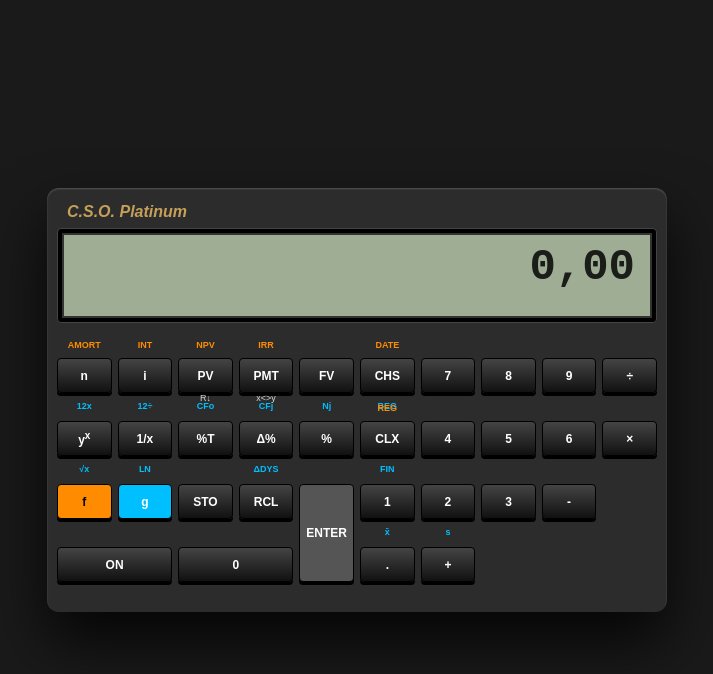
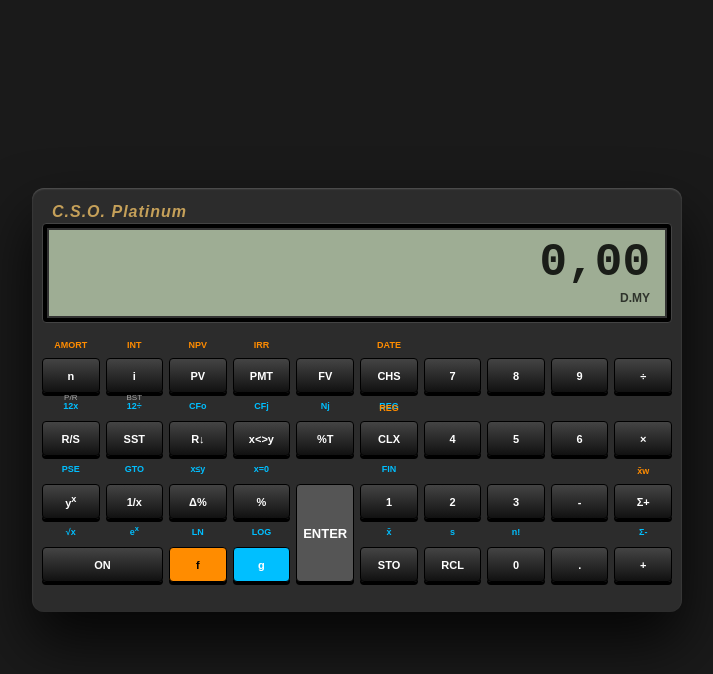
Before and after one commit to poshcayene-del/minha-hp12c, a plain HTML site: page index.html in a window 1280 px wide. Both pictures are taken after a click on the button "PV". Shown: the whole page, without its empty margins (283-996 px from the left). Drawn offline with Linux system fonts and the light colour scheme.

Commit message:
Update index.html

```diff
--- a/index.html
+++ b/index.html
@@ -3,8 +3,7 @@
 <head>
     <meta charset="UTF-8">
     <meta name="viewport" content="width=device-width, initial-scale=1.0, maximum-scale=1.0, user-scalable=no">
-    <link rel="manifest" href="manifest.json">
-    <title>HP 12c Platinum - C.S.O. Final</title>
+    <title>HP 12c Platinum - C.S.O. Ultimate Edition</title>
     <style>
         :root {
             --bg: #1a1a1a; --case: #2c2c2c; --gold: #c5a059; --lcd-bg: #9ead94;
@@ -15,7 +14,7 @@
         body { background: var(--bg); display: flex; justify-content: center; align-items: center; min-height: 100vh; margin: 0; font-family: Arial, sans-serif; overflow: hidden; }
 
         .hp12c {
-            background: var(--case); width: 96vw; max-width: 620px;
+            background: var(--case); width: 96vw; max-width: 650px;
             padding: 55px 15px 45px 15px; border-radius: 12px;
             box-shadow: 0 30px 60px rgba(0,0,0,0.8), inset 0 1px 2px rgba(255,255,255,0.2);
             position: relative; box-sizing: border-box;
@@ -23,40 +22,42 @@
 
         .signature {
             position: absolute; top: 15px; left: 20px;
-            color: var(--gold); font-size: 16px; font-weight: bold; font-style: italic;
+            color: var(--gold); font-size: 16px; font-weight: bold; font-style: italic; letter-spacing: 1px;
         }
 
+        /* VISOR COM INDICADORES NO LOCAL CORRETO */
         .lcd-frame { background: #000; padding: 4px; border-radius: 4px; margin-bottom: 35px; border: 1px solid #444; }
         .lcd {
-            background: var(--lcd-bg); height: 85px; display: flex; flex-direction: column;
+            background: var(--lcd-bg); height: 90px; display: flex; flex-direction: column;
             justify-content: space-between; padding: 10px 15px; border: 2px solid #333; box-sizing: border-box;
         }
-        #main-display { font-size: 44px; color: var(--lcd-text); font-weight: bold; text-align: right; font-family: 'Courier New', monospace; line-height: 1; }
-        #status-bar { display: flex; justify-content: space-between; font-size: 12px; font-weight: bold; color: rgba(0,0,0,0.7); height: 15px; }
+        #main-display { font-size: 46px; color: var(--lcd-text); font-weight: bold; text-align: right; font-family: 'Courier New', monospace; line-height: 1; }
+        #status-bar { display: flex; justify-content: space-between; font-size: 12px; font-weight: bold; color: rgba(0,0,0,0.7); height: 15px; width: 100%; }
+        .ind-group { display: flex; gap: 10px; }
 
         /* GRID DE 10 COLUNAS */
-        .keypad { display: grid; grid-template-columns: repeat(10, 1fr); gap: 32px 8px; }
-
+        .keypad { display: grid; grid-template-columns: repeat(10, 1fr); gap: 34px 8px; }
         .btn-container { position: relative; display: flex; flex-direction: column; align-items: center; }
 
         .btn {
-            width: 100%; height: 40px; border-radius: 4px; color: var(--btn-text);
-            font-size: 12px; font-weight: bold; background: var(--btn-black);
+            width: 100%; height: 42px; border-radius: 4px; color: var(--btn-text);
+            font-size: 11px; font-weight: bold; background: var(--btn-black);
             border: 1px solid #000; cursor: pointer; position: relative;
-            box-shadow: 0 3px 0 #000; outline: none;
+            box-shadow: 0 3px 0 #000; outline: none; transition: all 0.05s;
         }
-        .btn:active { transform: translateY(2px); box-shadow: 0 1px 0 #000; }
+        .btn:active { transform: translateY(2px); box-shadow: 0 1px 0 #000; background: #222; }
 
+        /* ETIQUETAS */
         .label-f { position: absolute; top: -18px; color: var(--btn-orange); font-size: 9px; font-weight: bold; white-space: nowrap; pointer-events: none; }
         .label-g { position: absolute; bottom: -18px; color: var(--btn-blue); font-size: 9px; font-weight: bold; white-space: nowrap; pointer-events: none; }
-        .label-white { position: absolute; top: -28px; color: #fff; font-size: 9px; opacity: 0.8; white-space: nowrap; pointer-events: none; }
+        .label-w { position: absolute; top: -28px; color: #fff; font-size: 8px; opacity: 0.6; white-space: nowrap; pointer-events: none; }
 
         .btn-f { background: var(--btn-orange) !important; color: #000 !important; }
         .btn-g { background: var(--btn-blue) !important; color: #fff !important; }
-        .btn-enter { grid-row: span 2; height: 112px !important; background: #555; margin-bottom: -72px; z-index: 10; }
+        .btn-enter { grid-row: span 2; height: 118px !important; background: #555; margin-bottom: -76px; z-index: 10; font-size: 13px; }
 
         @media (orientation: landscape) {
-            .hp12c { padding: 40px 10px 30px 10px; }
+            .hp12c { padding: 35px 10px 30px 10px; }
             .keypad { gap: 28px 6px; }
             .btn { height: 35px; }
             .btn-enter { height: 98px !important; }
@@ -71,9 +72,14 @@
         <div class="lcd">
             <div id="main-display">0,00</div>
             <div id="status-bar">
-                <span id="ind-f"></span>
-                <span id="ind-g"></span>
-                <span id="ind-begin"></span>
+                <div class="ind-group">
+                    <span id="ind-f"></span>
+                    <span id="ind-g"></span>
+                </div>
+                <div class="ind-group">
+                    <span id="ind-begin"></span>
+                    <span id="ind-dmy"></span>
+                </div>
             </div>
         </div>
     </div>
@@ -90,67 +96,128 @@
         <div class="btn-container"><button class="btn" onclick="pressNum(9)">9</button></div>
         <div class="btn-container"><button class="btn" onclick="execOp('/')">÷</button></div>
 
-        <div class="btn-container"><button class="btn" onclick="execOp('pow')">y<sup>x</sup></button><span class="label-g">√x</span></div>
-        <div class="btn-container"><button class="btn" onclick="execOp('1/x')">1/x</button><span class="label-g">LN</span></div>
-        <div class="btn-container"><span class="label-white">R↓</span><button class="btn" onclick="execOp('%T')">%T</button></div>
-        <div class="btn-container"><span class="label-white">x<>y</span><button class="btn" onclick="handleDelta()">Δ%</button><span class="label-g">ΔDYS</span></div>
-        <div class="btn-container"><button class="btn" onclick="execOp('%')">%</button></div>
+        <div class="btn-container"><span class="label-w">P/R</span><button class="btn" onclick="notImpl()">R/S</button><span class="label-g">PSE</span></div>
+        <div class="btn-container"><span class="label-w">BST</span><button class="btn" onclick="notImpl()">SST</button><span class="label-g">GTO</span></div>
+        <div class="btn-container"><button class="btn" onclick="rollStack()">R↓</button><span class="label-g">x≤y</span></div>
+        <div class="btn-container"><button class="btn" onclick="swapXY()">x<>y</button><span class="label-g">x=0</span></div>
+        <div class="btn-container"><button class="btn" onclick="execOp('%T')">%T</button></div>
         <div class="btn-container"><span class="label-f">REG</span><button class="btn" onclick="handleClear()">CLX</button><span class="label-g">FIN</span></div>
         <div class="btn-container"><button class="btn" onclick="pressNum(4)">4</button></div>
         <div class="btn-container"><button class="btn" onclick="pressNum(5)">5</button></div>
         <div class="btn-container"><button class="btn" onclick="pressNum(6)">6</button></div>
         <div class="btn-container"><button class="btn" onclick="execOp('*')">×</button></div>
 
-        <div class="btn-container"><button class="btn btn-f" onclick="setPrefix('f')">f</button></div>
-        <div class="btn-container"><button class="btn btn-g" onclick="setPrefix('g')">g</button></div>
-        <div class="btn-container"><button class="btn" onclick="setPrefix('sto')">STO</button></div>
-        <div class="btn-container"><button class="btn" onclick="setPrefix('rcl')">RCL</button></div>
+        <div class="btn-container"><button class="btn" onclick="execOp('pow')">y<sup>x</sup></button><span class="label-g">√x</span></div>
+        <div class="btn-container"><button class="btn" onclick="execOp('1/x')">1/x</button><span class="label-g">e<sup>x</sup></span></div>
+        <div class="btn-container"><button class="btn" onclick="handleDelta()">Δ%</button><span class="label-g">LN</span></div>
+        <div class="btn-container"><button class="btn" onclick="execOp('%')">%</button><span class="label-g">LOG</span></div>
         <div class="btn-container"><button class="btn btn-enter" onclick="pressEnter()">ENTER</button></div>
         <div class="btn-container"><button class="btn" onclick="pressNum(1)">1</button><span class="label-g">x̄</span></div>
         <div class="btn-container"><button class="btn" onclick="pressNum(2)">2</button><span class="label-g">s</span></div>
-        <div class="btn-container"><button class="btn" onclick="pressNum(3)">3</button></div>
+        <div class="btn-container"><button class="btn" onclick="pressNum(3)">3</button><span class="label-g">n!</span></div>
         <div class="btn-container"><button class="btn" onclick="execOp('-')">-</button></div>
-        <div class="btn-container"></div> <div class="btn-container" style="grid-column: 1 / span 2;"><button class="btn" onclick="toggleFullScreen()">ON</button></div>
-        <div class="btn-container" style="grid-column: 3 / span 2;"><button class="btn" onclick="pressNum(0)">0</button></div>
-        <div class="btn-container" style="grid-column: 5;"></div> <div class="btn-container" style="grid-column: 6;"><button class="btn" onclick="pressDot()">.</button></div>
-        <div class="btn-container" style="grid-column: 7;"><button class="btn" onclick="execOp('+')">+</button></div>
+        <div class="btn-container"><span class="label-f">x̄w</span><button class="btn" onclick="handleSigma()">Σ+</button><span class="label-g">Σ-</span></div>
+
+        <div class="btn-container" style="grid-column: 1 / span 2;"><button class="btn" onclick="toggleFullScreen()">ON</button></div>
+        <div class="btn-container"><button class="btn btn-f" onclick="setPrefix('f')">f</button></div>
+        <div class="btn-container"><button class="btn btn-g" onclick="setPrefix('g')">g</button></div>
+        <div class="btn-container"></div> <div class="btn-container"><button class="btn" onclick="setPrefix('sto')">STO</button></div>
+        <div class="btn-container"><button class="btn" onclick="setPrefix('rcl')">RCL</button></div>
+        <div class="btn-container"><button class="btn" onclick="pressNum(0)">0</button></div>
+        <div class="btn-container"><button class="btn" onclick="pressDot()">.</button></div>
+        <div class="btn-container"><button class="btn" onclick="execOp('+')">+</button></div>
     </div>
 </div>
 
 <script>
-    let stack = [0,0,0,0], tvm = {n:0,i:0,pv:0,pmt:0,fv:0,isBeg:false}, prefix=null, displayValue="0", isNewInput=true;
+    let stack = [0,0,0,0], tvm = {n:0,i:0,pv:0,pmt:0,fv:0,isBeg:false},
+        stats = {n:0, sumX:0, sumX2:0}, prefix=null, displayValue="0",
+        isNewInput=true, dateFormat="DMY";
 
     function updateLCD() {
-        document.getElementById('main-display').innerText = stack[0].toLocaleString('pt-BR', {minimumFractionDigits:2});
+        document.getElementById('main-display').innerText = stack[0].toLocaleString('pt-BR', {minimumFractionDigits:2, maximumFractionDigits:2});
         document.getElementById('ind-f').innerText = prefix==='f'?'f':'';
         document.getElementById('ind-g').innerText = prefix==='g'?'g':'';
         document.getElementById('ind-begin').innerText = tvm.isBeg?'BEGIN':'';
+        document.getElementById('ind-dmy').innerText = dateFormat==='DMY'?'D.MY':'';
     }
 
     function pressNum(n) {
+        if(prefix === 'g') {
+            if(n === 0) { stack[0] = stats.n > 0 ? stats.sumX/stats.n : 0; }
+            if(n === 2) {
+                let v = (stats.sumX2 - (Math.pow(stats.sumX, 2) / stats.n)) / (stats.n - 1);
+                stack[0] = stats.n > 1 ? Math.sqrt(v) : 0;
+            }
+            if(n === 3) { let r=1; for(let i=2; i<=Math.floor(stack[0]); i++) r*=i; stack[0]=r; }
+            if(n === 4) dateFormat = "MDY";
+            if(n === 5) dateFormat = "DMY";
+            prefix = null; isNewInput = true; updateLCD(); return;
+        }
         if(isNewInput){ stack[3]=stack[2]; stack[2]=stack[1]; stack[1]=stack[0]; displayValue=n.toString(); isNewInput=false; }
         else displayValue+=n.toString();
         stack[0]=parseFloat(displayValue); updateLCD();
     }
 
     function pressEnter(){ stack[3]=stack[2]; stack[2]=stack[1]; stack[1]=stack[0]; isNewInput=true; updateLCD(); }
-    function setPrefix(p){ prefix=prefix===p?null:p; updateLCD(); }
-    function handleCHS(){ if(prefix==='g'){tvm.isBeg=true; prefix=null;} else { stack[0]*=-1; displayValue=stack[0].toString(); } updateLCD(); }
-    function handleClear(){ if(prefix==='f'){ stack=[0,0,0,0]; tvm={n:0,i:0,pv:0,pmt:0,fv:0,isBeg:false}; } else { stack[0]=0; displayValue="0"; } isNewInput=true; prefix=null; updateLCD(); }
+
+    function swapXY(){ let t=stack[0]; stack[0]=stack[1]; stack[1]=t; isNewInput=true; updateLCD(); }
+
+    function rollStack(){ let t=stack[0]; stack[0]=stack[1]; stack[1]=stack[2]; stack[2]=stack[3]; stack[3]=t; isNewInput=true; updateLCD(); }
+
     function execOp(op){
         let x=stack[0], y=stack[1];
-        if(op==='+') stack[0]=y+x; else if(op==='-') stack[0]=y-x;
-        else if(op==='*') stack[0]=y*x; else if(op==='/') stack[0]=x!==0?y/x:0;
-        else if(op==='pow') stack[0]=Math.pow(y,x); else if(op==='%') stack[0]=y*(x/100);
-        stack[1]=stack[2]; stack[2]=stack[3]; isNewInput=true; updateLCD();
+        if(op==='+') stack[0]=y+x;
+        else if(op==='-') stack[0]=y-x;
+        else if(op==='*') stack[0]=y*x;
+        else if(op==='/') stack[0]=x!==0?y/x:0;
+        else if(op==='pow') stack[0]=Math.pow(y,x);
+        else if(op==='%') stack[0]=y*(x/100);
+        else if(op==='%T') stack[0]=(x/y)*100;
+
+        if(prefix === 'g' && op === 'pow') stack[0] = Math.sqrt(x); // g + y^x = sqrt
+
+        stack[1]=stack[2]; stack[2]=stack[3]; isNewInput=true; prefix=null; updateLCD();
     }
-    function handleTVM(k){ if(prefix==='g' && k==='fv'){ tvm.isBeg=false; prefix=null; } else if(!isNewInput) tvm[k]=stack[0]; isNewInput=true; updateLCD(); }
+
+    function handleTVM(k){
+        if(prefix === 'f' && k === 'n') { // AMORTIZAÇÃO
+            let nAmort = Math.floor(stack[0]);
+            let rate = (tvm.i/100);
+            let totalInt = 0;
+            for(let i=0; i<nAmort; i++) {
+                let juros = Math.abs(tvm.pv * rate);
+                let princ = Math.abs(tvm.pmt) - juros;
+                tvm.pv -= princ; totalInt += juros;
+            }
+            stack[0]=nAmort; stack[1]=totalInt;
+        }
+        else if(prefix === 'g' && k === 'n') tvm.n = stack[0] * 12;
+        else if(prefix === 'g' && k === 'i') tvm.i = stack[0] / 12;
+        else if(prefix === 'g' && k === 'fv') { tvm.isBeg = false; prefix=null; }
+        else if(!isNewInput) tvm[k] = stack[0];
+
+        isNewInput=true; prefix=null; updateLCD();
+    }
+
+    function handleSigma() {
+        if(prefix === 'g') { stats.n--; stats.sumX -= stack[0]; stats.sumX2 -= Math.pow(stack[0],2); }
+        else { stats.n++; stats.sumX += stack[0]; stats.sumX2 += Math.pow(stack[0],2); }
+        stack[0] = stats.n; isNewInput=true; prefix=null; updateLCD();
+    }
+
+    function handleCHS(){ if(prefix==='g'){tvm.isBeg=true; prefix=null;} else stack[0]*=-1; updateLCD(); }
+
+    function handleClear(){
+        if(prefix==='f') { stack=[0,0,0,0]; stats={n:0,sumX:0,sumX2:0}; tvm={n:0,i:0,pv:0,pmt:0,fv:0,isBeg:false}; }
+        else stack[0]=0;
+        isNewInput=true; prefix=null; updateLCD();
+    }
+
+    function setPrefix(p){ prefix=prefix===p?null:p; updateLCD(); }
     function pressDot(){ if(!displayValue.includes('.')) displayValue+='.'; updateLCD(); }
     function toggleFullScreen() { if (!document.fullscreenElement) document.documentElement.requestFullscreen(); else document.exitFullscreen(); }
-
-    if ('serviceWorker' in navigator) {
-        navigator.serviceWorker.register('./sw.js');
-    }
+    function notImpl() { alert("Função de Programação não implementada nesta versão."); }
 </script>
 </body>
 </html>
```
